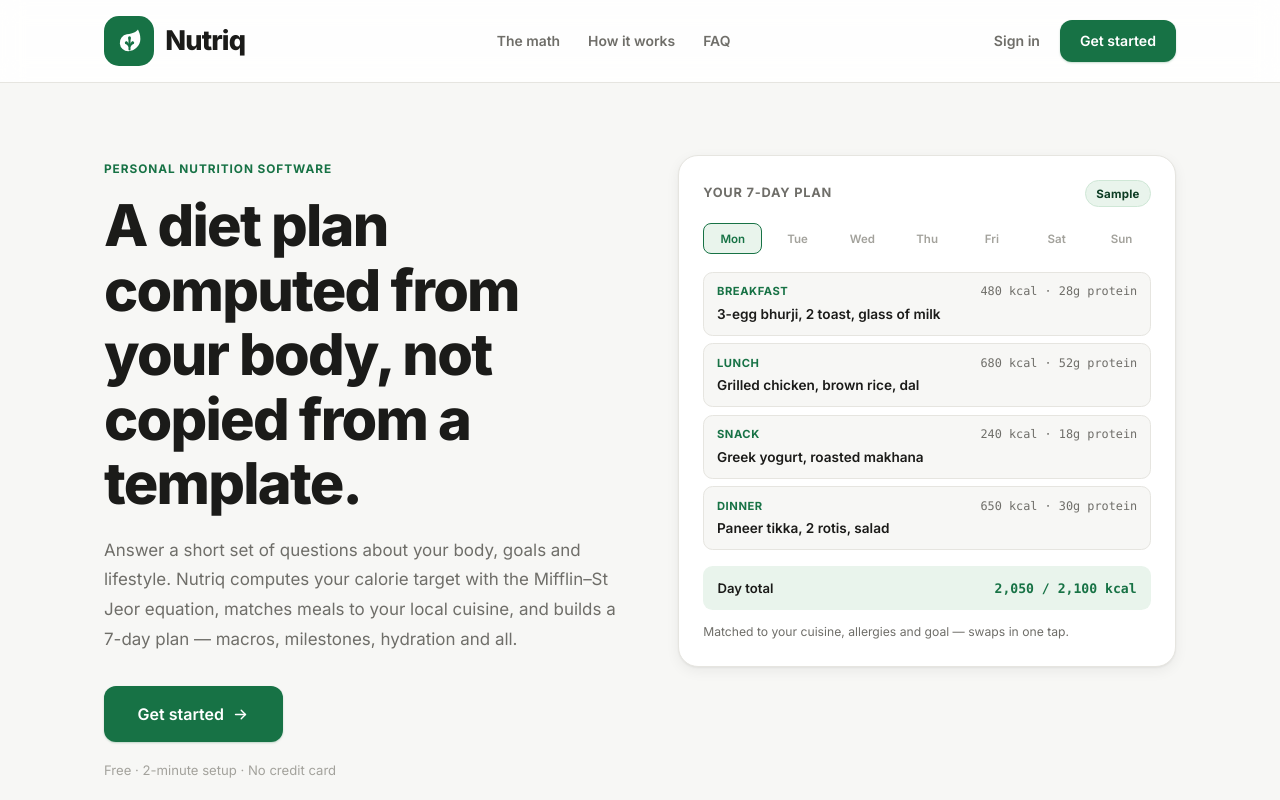
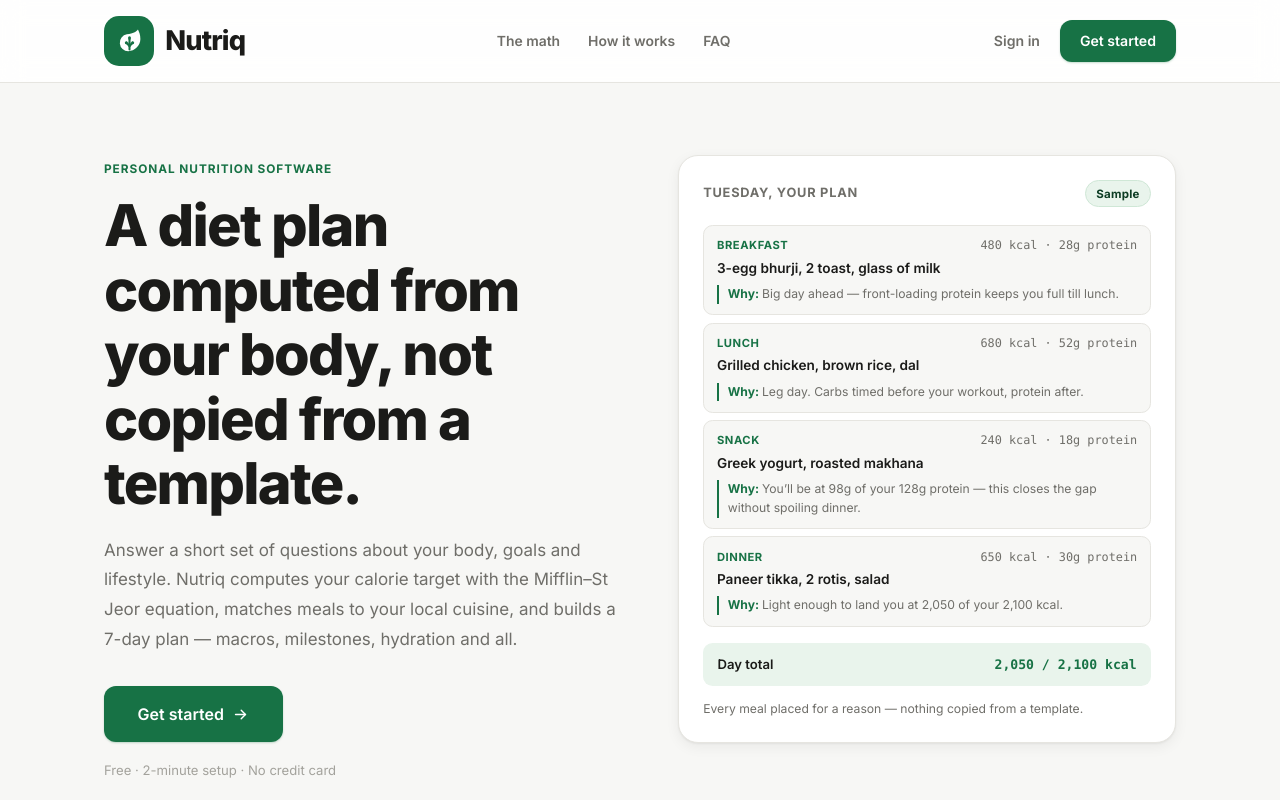
Before and after one commit to verstilearis-sketch/Diet-asisstant-App, a Next.js app: page / in a window 1280 px wide. Shown: the top 800 px of the page. Built offline with nearby package versions, Linux system fonts and the light colour scheme; no server answers.

Commit message:
Replace hero sample week with the annotated day

```diff
--- a/src/app/page.tsx
+++ b/src/app/page.tsx
@@ -68,8 +68,27 @@ const FAQS = [
   },
 ];
 
-// ── Sample plan numbers ──
-// Sample day at 2,100 kcal target (480 + 680 + 240 + 650)
+// ── Annotated day ──
+// A Tuesday from a sample plan, with the reasoning shown. The "why" lines are
+// the point: the plan shows its work instead of handing you a menu.
+const ANNOTATED_DAY = [
+  {
+    meal: 'Breakfast', name: '3-egg bhurji, 2 toast, glass of milk', kcal: 480, protein: 28,
+    why: 'Big day ahead — front-loading protein keeps you full till lunch.',
+  },
+  {
+    meal: 'Lunch', name: 'Grilled chicken, brown rice, dal', kcal: 680, protein: 52,
+    why: 'Leg day. Carbs timed before your workout, protein after.',
+  },
+  {
+    meal: 'Snack', name: 'Greek yogurt, roasted makhana', kcal: 240, protein: 18,
+    why: 'You’ll be at 98g of your 128g protein — this closes the gap without spoiling dinner.',
+  },
+  {
+    meal: 'Dinner', name: 'Paneer tikka, 2 rotis, salad', kcal: 650, protein: 30,
+    why: 'Light enough to land you at 2,050 of your 2,100 kcal.',
+  },
+];
 
 export default function LandingPage() {
   const router = useRouter();
@@ -130,40 +149,29 @@ export default function LandingPage() {
             </p>
           </div>
 
-          {/* Sample plan — the actual output of the questionnaire */}
+          {/* Annotated day — the plan showing its work */}
           <div className="glass-card" style={{ padding: '1.5rem' }}>
-            <div style={{ display: 'flex', justifyContent: 'space-between', alignItems: 'center', marginBottom: '1rem' }}>
+            <div style={{ display: 'flex', justifyContent: 'space-between', alignItems: 'center', marginBottom: '1.1rem' }}>
               <span style={{ fontSize: '0.8rem', fontWeight: 700, letterSpacing: '0.06em', textTransform: 'uppercase', color: 'var(--color-muted)' }}>
-                Your 7-day plan
+                Tuesday, your plan
               </span>
               <span className="badge badge-green">Sample</span>
             </div>
 
-            <div style={{ display: 'flex', gap: '0.35rem', marginBottom: '1.1rem' }}>
-              {['Mon', 'Tue', 'Wed', 'Thu', 'Fri', 'Sat', 'Sun'].map((d, i) => (
-                <span key={d} style={{
-                  fontSize: '0.72rem', fontWeight: 600, padding: '0.32rem 0', flex: 1, textAlign: 'center',
-                  borderRadius: '0.5rem',
-                  background: i === 0 ? 'var(--color-accent-soft)' : 'transparent',
-                  color: i === 0 ? 'var(--color-accent)' : 'var(--color-faint)',
-                  border: i === 0 ? '1px solid var(--color-accent)' : '1px solid transparent',
-                }}>{d}</span>
-              ))}
-            </div>
-
             <div style={{ display: 'flex', flexDirection: 'column', gap: '0.45rem', marginBottom: '1rem' }}>
-              {[
-                { meal: 'Breakfast', name: '3-egg bhurji, 2 toast, glass of milk', kcal: 480, protein: 28 },
-                { meal: 'Lunch', name: 'Grilled chicken, brown rice, dal', kcal: 680, protein: 52 },
-                { meal: 'Snack', name: 'Greek yogurt, roasted makhana', kcal: 240, protein: 18 },
-                { meal: 'Dinner', name: 'Paneer tikka, 2 rotis, salad', kcal: 650, protein: 30 },
-              ].map((m) => (
-                <div key={m.meal} style={{ padding: '0.6rem 0.8rem', background: 'var(--color-bg)', border: '1px solid var(--color-border)', borderRadius: '0.6rem' }}>
+              {ANNOTATED_DAY.map((m) => (
+                <div key={m.meal} style={{ padding: '0.65rem 0.8rem', background: 'var(--color-bg)', border: '1px solid var(--color-border)', borderRadius: '0.6rem' }}>
                   <div style={{ display: 'flex', justifyContent: 'space-between', alignItems: 'baseline', marginBottom: '0.15rem' }}>
                     <span style={{ fontSize: '0.7rem', fontWeight: 700, textTransform: 'uppercase', letterSpacing: '0.05em', color: 'var(--color-accent)' }}>{m.meal}</span>
                     <span className="mono" style={{ fontSize: '0.74rem', color: 'var(--color-muted)' }}>{m.kcal} kcal · {m.protein}g protein</span>
                   </div>
-                  <div style={{ fontSize: '0.85rem', fontWeight: 550 }}>{m.name}</div>
+                  <div style={{ fontSize: '0.85rem', fontWeight: 550, marginBottom: '0.35rem' }}>{m.name}</div>
+                  <div style={{
+                    fontSize: '0.76rem', color: 'var(--color-muted)', lineHeight: 1.55,
+                    borderLeft: '2px solid var(--color-accent)', paddingLeft: '0.55rem',
+                  }}>
+                    <span style={{ fontWeight: 700, color: 'var(--color-accent)' }}>Why: </span>{m.why}
+                  </div>
                 </div>
               ))}
             </div>
@@ -173,7 +181,7 @@ export default function LandingPage() {
               <span className="mono" style={{ fontSize: '0.82rem', fontWeight: 700, color: 'var(--color-accent)' }}>2,050 / 2,100 kcal</span>
             </div>
             <p style={{ fontSize: '0.76rem', color: 'var(--color-muted)' }}>
-              Matched to your cuisine, allergies and goal — swaps in one tap.
+              Every meal placed for a reason — nothing copied from a template.
             </p>
           </div>
         </div>
```
Also changed, not shown: 1 other file (tests, documents, lock files or other folders).
